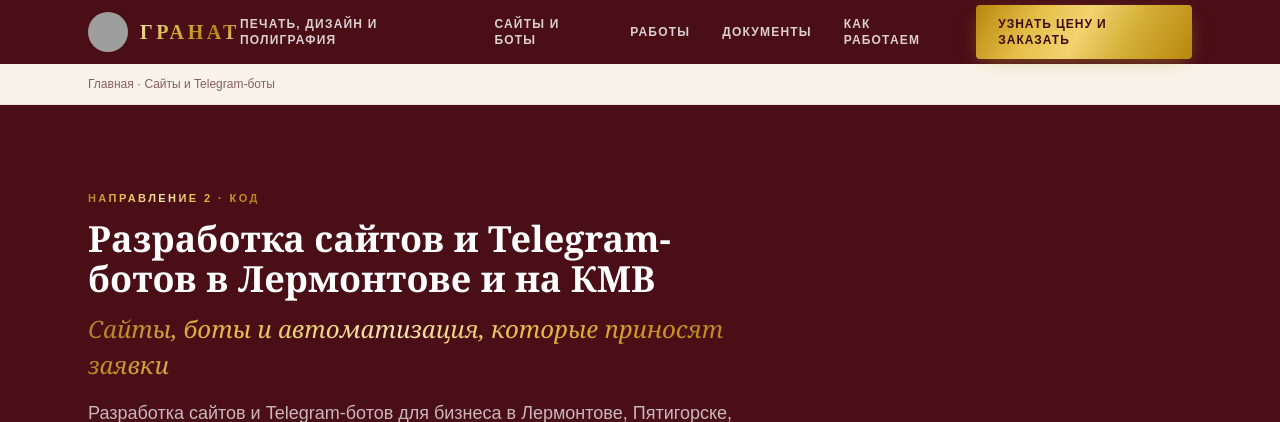
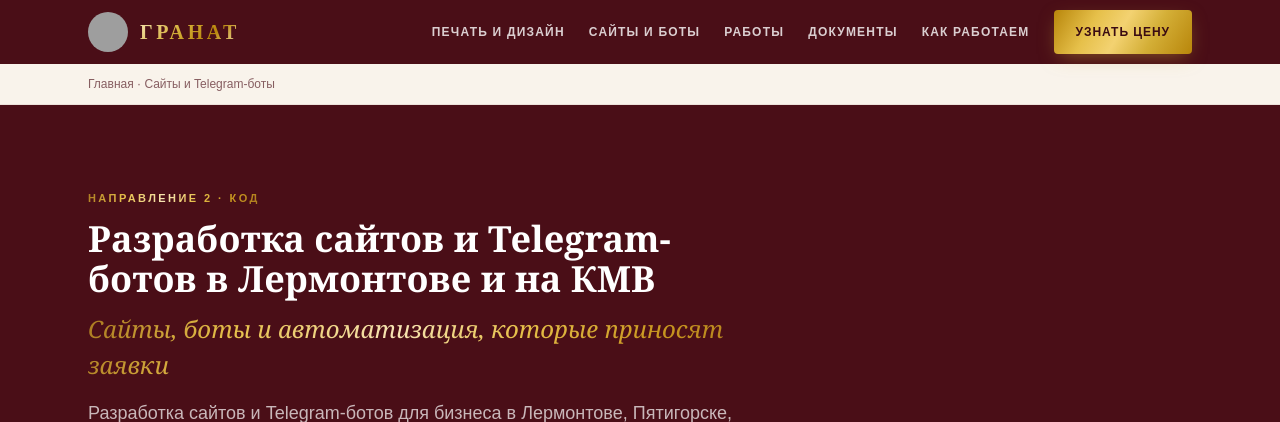
Before and after one commit to gulnaragold999m-tech/granat-kmv, a Flask app: page /cifra in a window 1280 px wide. Shown: the top 422 px of the page. Run offline with Flask 3, Linux system fonts and the light colour scheme; grey boxes are pictures that could not be loaded.

Commit message:
Шапка: меню в одну строку после пятого пункта
Добавленные «Документы» не поместились, меню съехало на две строки
и прижало логотип. Сокращены подписи, gap-8 заменён на gap-6,
пункты не переносятся.

Новых классов Tailwind не вводим: файл стилей собран заранее и на
компьютере владелицы не пересобирается — класс, которого нет
в собранном файле, молча не сработает.

В микроразметке цена сертификата исправлена с 300 на 180 рублей:
робот показывал в выдаче цену, которой нет в прайсе.

```diff
--- a/zhivoj-sajt/templates/base.html
+++ b/zhivoj-sajt/templates/base.html
@@ -113,8 +113,8 @@
         },
         {
           "@type": "Offer",
-          "itemOffered": { "@type": "Service", "name": "Печать сертификатов" },
-          "price": "300",
+          "itemOffered": { "@type": "Service", "name": "Печать сертификатов, дипломов и грамот" },
+          "price": "180",
           "priceCurrency": "RUB"
         },
         {
@@ -526,17 +526,23 @@
         <span class="brand-logo" role="img" aria-label="Логотип студии Гранат" style="width:40px;height:40px;"></span>
         <span class="studio-logo-gold text-xl">Гранат</span>
       </a>
-      <nav class="hidden md:flex items-center gap-8 text-xs font-semibold tracking-widest uppercase text-white/80">
-        <a href="/pechat" class="nav-link hover:text-white">Печать, дизайн и полиграфия</a>
-        <a href="/cifra" class="nav-link hover:text-white">Сайты и боты</a>
-        <a href="/raboty" class="nav-link hover:text-white" data-goal="portfolio_view">Работы</a>
+      <!-- gap-6 вместо gap-8 и короткие подписи: 19.08.2026 пятым
+           пунктом добавились «Документы», строка перестала помещаться
+           и меню съехало на две строки, прижав логотип. Новые классы
+           Tailwind брать нельзя — файл стилей собран заранее и на её
+           компьютере не пересобирается, поэтому обходимся теми,
+           что уже есть. -->
+      <nav class="hidden md:flex items-center gap-6 text-xs font-semibold tracking-widest uppercase text-white/80">
+        <a href="/pechat" class="nav-link hover:text-white whitespace-nowrap">Печать и дизайн</a>
+        <a href="/cifra" class="nav-link hover:text-white whitespace-nowrap">Сайты и боты</a>
+        <a href="/raboty" class="nav-link hover:text-white whitespace-nowrap" data-goal="portfolio_view">Работы</a>
         <!-- ДОКУМЕНТЫ в меню с 19.08.2026. Владелица спросила дважды:
              «а где для иностранных граждан страница, как в неё попасть».
              Попасть можно было только с карточки на странице печати
              и из поиска — то есть человек, пришедший на главную,
              её не находил. Пункт короткий, в строку влезает. -->
-        <a href="/dokumenty" class="nav-link hover:text-white">Документы</a>
-        <a href="/kak-rabotaem" class="nav-link hover:text-white">Как работаем</a>
+        <a href="/dokumenty" class="nav-link hover:text-white whitespace-nowrap">Документы</a>
+        <a href="/kak-rabotaem" class="nav-link hover:text-white whitespace-nowrap">Как работаем</a>
         <!-- Ведём к СЕКРЕТАРЮ, а не к форме внизу. 18.08.2026 девушка
              из Краснодара нажала эту кнопку, попала в форму без поля
              для файла и прочитала «отвечаем в течение дня» — при том
@@ -545,7 +551,7 @@
         <!-- data-goal ловится metrika-goals.js: в Метрике будет видно
              нажатия именно этой кнопки, а не «переходы по сайту» вообще. -->
         <a href="#sekretar" class="btn-gold" data-goal="price_click_shapka"
-           style="padding:11px 22px;">Узнать цену и заказать</a>
+           style="padding:11px 22px; white-space:nowrap;">Узнать цену</a>
       </nav>
       <a href="#sekretar" class="md:hidden btn-gold" data-goal="price_click_shapka"
          style="padding:10px 16px;">Цена и заказ</a>
```
Also changed, not shown: TASKS.md (+20 -0 lines).
